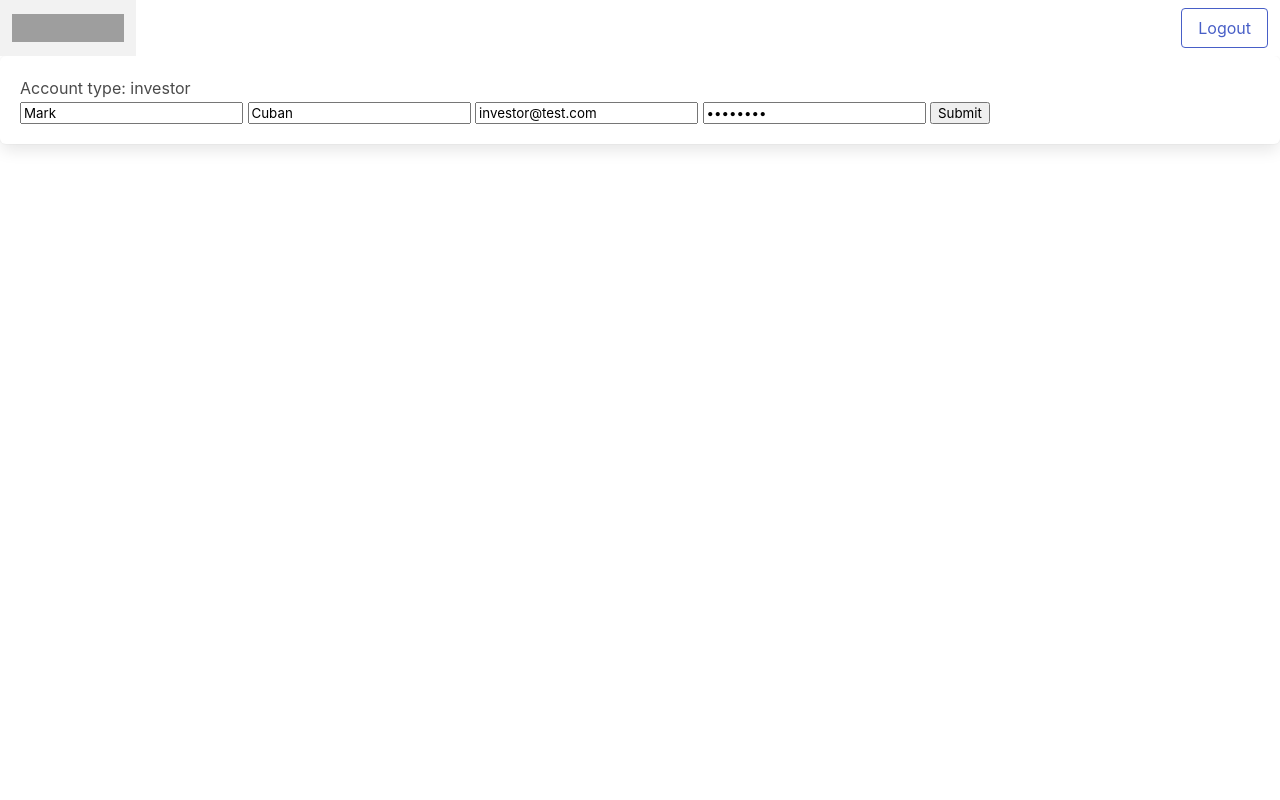
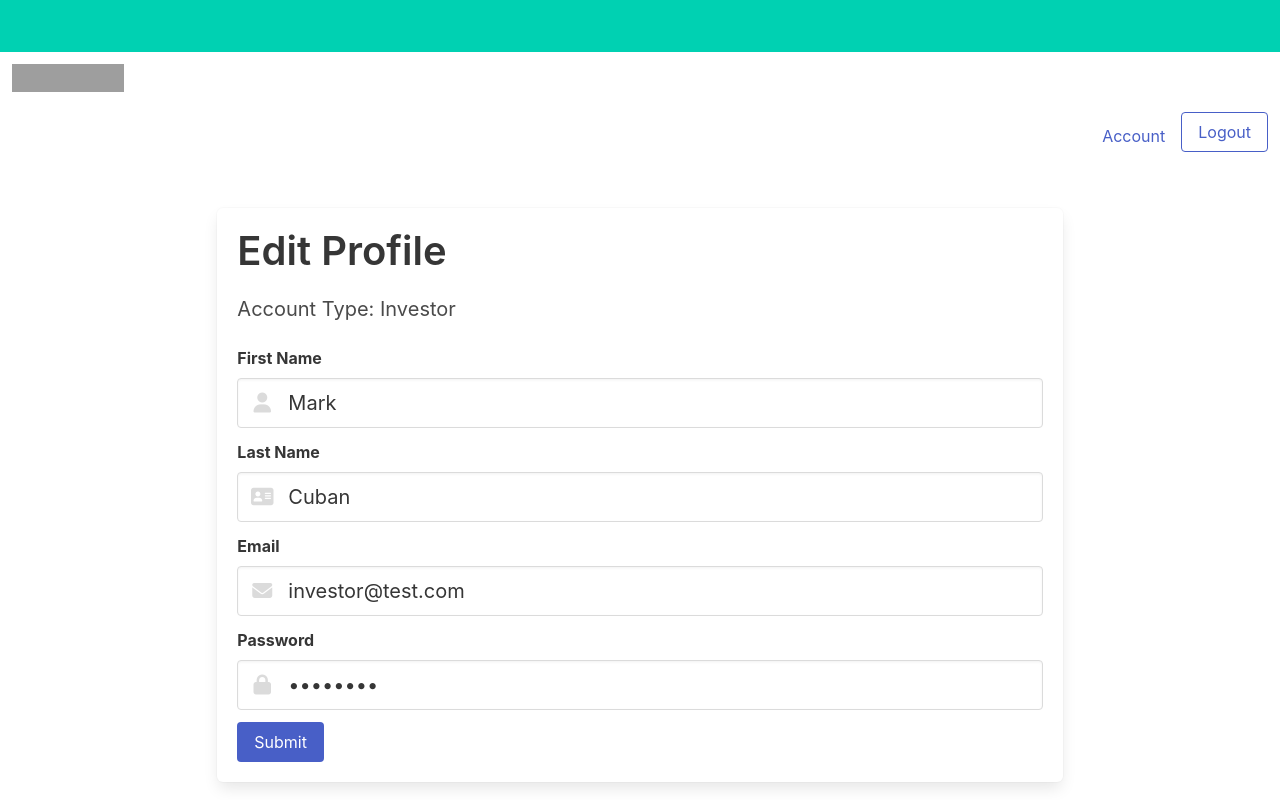
Before and after one commit to andrebhu/Acquisite, a Flask app: page /profile in a window 1280 px wide. Run offline with Flask 2, Linux system fonts and the light colour scheme; a user stored in the database is signed in; data comes from the database, SQL or seed files in the repository; some libraries are stand-ins or nearby versions; grey boxes are pictures that could not be loaded.

Commit message:
Edit Profile

```diff
--- a/src/templates/base.html
+++ b/src/templates/base.html
@@ -9,8 +9,12 @@
   </head>
 
   <body>
-    <nav class="navbar is-white" role="navigation"  aria-label="main navigation">
-      <div class="navbar-brand">
+    {% if user %}
+      <nav class="navbar is-primary" role="navigation"  aria-label="main navigation"></nav>
+    {% else %}
+      <nav class="navbar is-white" role="navigation"  aria-label="main navigation"></nav>
+    {% endif %}
+      <div class="navbar-brand ">
         {% if user %}
         <a class="navbar-item" href="/home">
           <img src="https://bulma.io/images/bulma-logo.png" width="112" height="28">
@@ -31,6 +35,7 @@
             <div class="buttons">
 
               {% if user %}
+              <a class="is-link mr-4" href={{ url_for('profile') }}>Account</a>
                 {% if user.account_type == "investor" %}
                 <a class="button is-link is-outlined" href={{ url_for('logout') }}>Logout</a>
                 {% elif user.account_type == "owner" %}
--- a/src/templates/profile.html
+++ b/src/templates/profile.html
@@ -1,14 +1,57 @@
 {% extends "base.html" %}
 
 {% block content %}
-    <div class="box">
-        Account type: {{ user.account_type }}
-        <form method="post">
-            <input type="text" name="first_name" value={{ user.first_name }} required>
-            <input type="text" name="last_name" value={{ user.last_name }} required>
-            <input type="email" name="email" value={{ user.email }} required>
-            <input type="password" name="password" value={{ user.password }} required>
-            <input type="submit">
-        </form>
+<div class="columns is-centered">
+    <div class="column is-8-desktop is-10-tablet mt-6">
+        <div class="box">
+            <h2 class="title is-2">Edit Profile</h2>
+           <h5 class="subtitle mt-2 h5">Account Type: {{ user.account_type[0]|upper }}{{ user.account_type[1:] }}</h5>
+            <form method="post">
+                <div class="field mt-3">
+                    <label class="label">First Name</label>
+                    <p class="control has-icons-left">
+                        <input class="input is-medium" type="text" name="first_name" value={{ user.first_name }} required/>
+                        <span class="icon is-medium is-left">
+                            <i class="fa-solid fa-user"></i>
+                        </span>
+                    </p>
+                </div>
+
+                <div class="field">
+                    <label class="label">Last Name</label>
+                    <div class="control has-icons-left">
+                        <input class="input is-medium" type="text" name="last_name" value={{ user.last_name }} required/>
+                        <span class="icon is-small is-left">
+                            <i class="fa-solid fa-address-card"></i>
+                        </span>
+                    </div>
+                </div>
+
+                <div class="field">
+                    <label class="label">Email</label>
+                    <div class="control has-icons-left">
+                        <input class="input is-medium" type="email" name="email" value={{ user.email }} required/>
+                        <span class="icon is-small is-left">
+                            <i class="fas fa-envelope"></i>
+                        </span>
+                    </div>
+                </div>
+
+                <div class="field">
+                    <label class="label">Password</label>
+                    <div class="control has-icons-left">
+                        <input class="input is-medium" type="password" name="password" value={{ user.password }} required/>
+                        <span class="icon is-small is-left">
+                            <i class="fas fa-lock"></i>
+                        </span>
+                    </div>
+                </div>
+
+                <div class="control">
+                    <button class="button is-link" type="submit">Submit</button>
+                </div>
+            </form>
+        </div>
     </div>
+</div>
 {% endblock %}
--- a/src/templates/register.html
+++ b/src/templates/register.html
@@ -1,12 +1,12 @@
 {% extends "form.html" %}
 
 {% block content %}
+<div class="columns is-centered">
     <div class="column is-4-desktop is-6-tablet">
         <div class="box">
             <h2 class="title is-2">Create an Account</h2>
             <span>Have an account? <a href="/login">Login</a></span>
             <form method="post">
-
                 <div class="field mt-5">
                     <p class="control has-icons-left">
                         <input class="input" name="first_name" type="text" placeholder="First Name" required>
@@ -75,5 +75,5 @@
         </div>
     </div>
 
-
+</div>
 {% endblock %}
```
